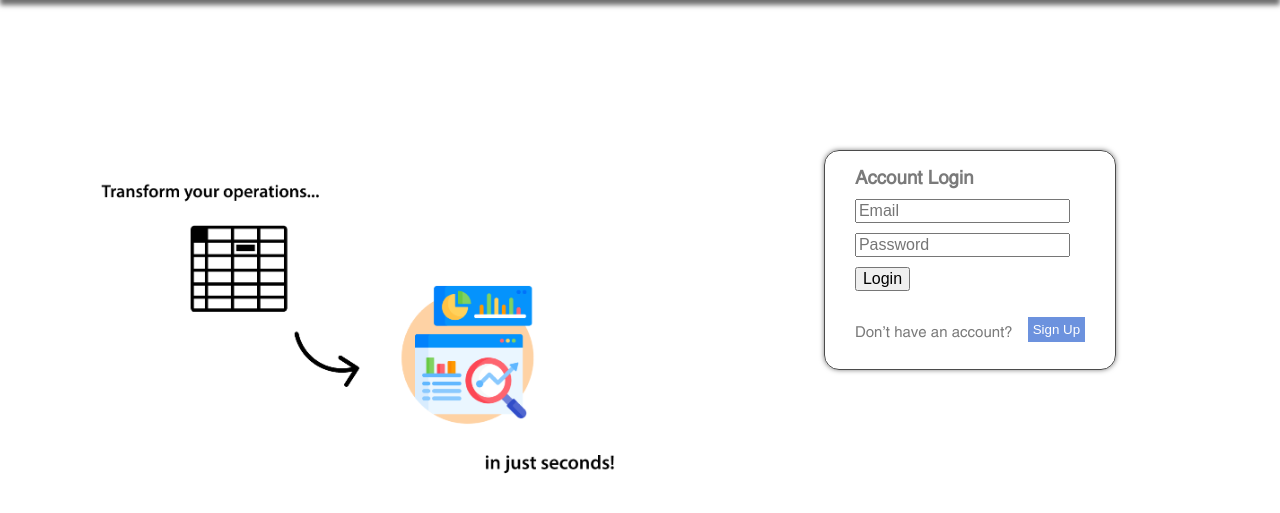
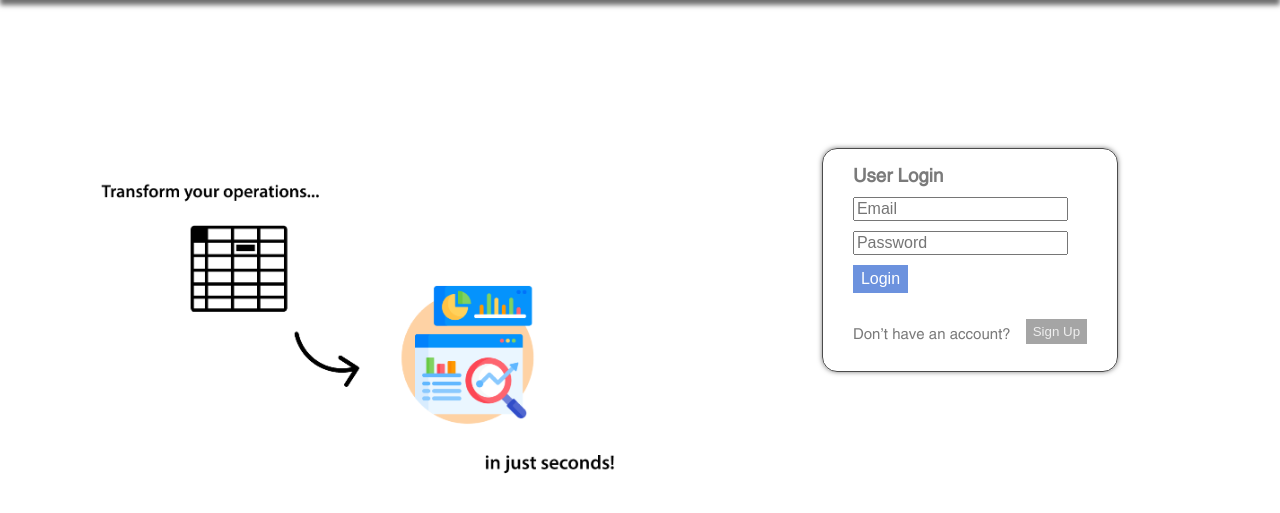
Before and after one commit to JRose31/ABADashboards, a Flask app: page / in a window 1280 px wide. Shown: the part 120-633 px from the top of the page. Run offline with Flask 3, Linux system fonts and the light colour scheme.

Commit message:
UI Updates

```diff
--- a/static/css/base.css
+++ b/static/css/base.css
@@ -108,3 +108,17 @@ html, body{
 .show-border{
     border: crimson solid 2px;
 }
+
+.theme-btn{
+    border: none;
+    background-color: #a5a5a5;
+    color: #f0f0f0;
+    padding: 5px 8px 5px 8px;
+}
+
+.theme-btn:hover{
+    cursor: pointer;
+    background-color: black;
+    box-shadow: #6D6D6D -1px 1px 5px;
+    color: white;
+}
--- a/static/css/home.css
+++ b/static/css/home.css
@@ -159,6 +159,7 @@
 }
 
 .project-options:hover{
+    cursor: pointer;
     box-shadow: #6D6D6D -2px 2px 1px;
 }
 
--- a/static/css/login.css
+++ b/static/css/login.css
@@ -45,6 +45,26 @@ input{
     font-size: 16px;
 }
 
+.login-btn{
+    border: none;
+    background-color: #6C92DE;
+    color: white;
+    padding: 5px 8px 5px 8px;
+}
+
+.login-btn:hover{
+    cursor: pointer;
+    box-shadow: #6D6D6D -1px 1px 5px;
+    background-color: #467BDE;
+    color: white;
+}
+
+.login-message{
+    color: #d26149;
+    font-style: italic;
+    font-size: 14px;
+}
+
 .register-container{
     display: flex;
     font-size: 15px;
@@ -54,14 +74,16 @@ input{
 
 .register-container button{
     border: none;
-    background-color: #6C92DE;
-    color: white;
+    background-color: #a5a5a5;
+    color: #eeeeee;
     margin-left: 15px;
-    padding: 5px 5px 5px 5px;
+    padding: 5px 7px 5px 7px;
 
 }
 
 .register-container button:hover{
+    cursor: pointer;
     box-shadow: #6D6D6D -1px 1px 5px;
-    background-color: #467BDE;
+    background-color: black;
+    color: white;
 }
--- a/templates/import_data.html
+++ b/templates/import_data.html
@@ -69,7 +69,7 @@
             <p>Upload an excel or csv file.</p>
             <form method="post" enctype=multipart/form-data>
                 <input type="file" name="file" class="file-input"><br>
-                <input type="submit" value="Upload" class="upload-btn">
+                <input type="submit" value="Upload" class="upload-btn theme-btn">
             </form>
 
             <div class="message">
--- a/templates/login.html
+++ b/templates/login.html
@@ -10,19 +10,21 @@
             <img src="{{ url_for("static", filename="site_images/intro_graphic.png") }}" alt="" width="550px">
         </div>
         <div class="login-container make-card">
-            <h3>Account Login</h3>
+            <h3>User Login</h3>
             <form action="" method="post">
                 <input type="email" name="email" placeholder="Email"><br>
                 <input type="password" name="password" placeholder="Password"><br>
-                <input type="submit" value="Login">
+                <input type="submit" value="Login" class="login-btn">
             </form>
-        <div class="register-container">
-            <p>Don't have an account?</p>
-            <a href="/register"><button>Sign Up</button></a>
-        </div>
             {% if message %}
-                {{ message }}
+                <div class="login-message">
+                    {{ message }}
+                </div>
             {% endif %}
+            <div class="register-container">
+                <p>Don't have an account?</p>
+                <a href="/register"><button>Sign Up</button></a>
+            </div>
         </div>
 
 {% endblock %}
--- a/templates/preview_data.html
+++ b/templates/preview_data.html
@@ -17,7 +17,7 @@
 {% block content %}
         <div class="preview-options">
             <div class="inner-preview-options">
-                <h3>We're ready to map your data!</h3>
+                <h3>Ready to map your data.</h3>
                 <div class="form-container make-card" id="form-container">
                     <form action="" method="post" class="dashboard-form">
                         <input name="data-title" type="text" class="data-title" placeholder="Give your data a name...">
```
Also changed, not shown: static/css/preview_data.css (+12 -7 lines), database.db.
